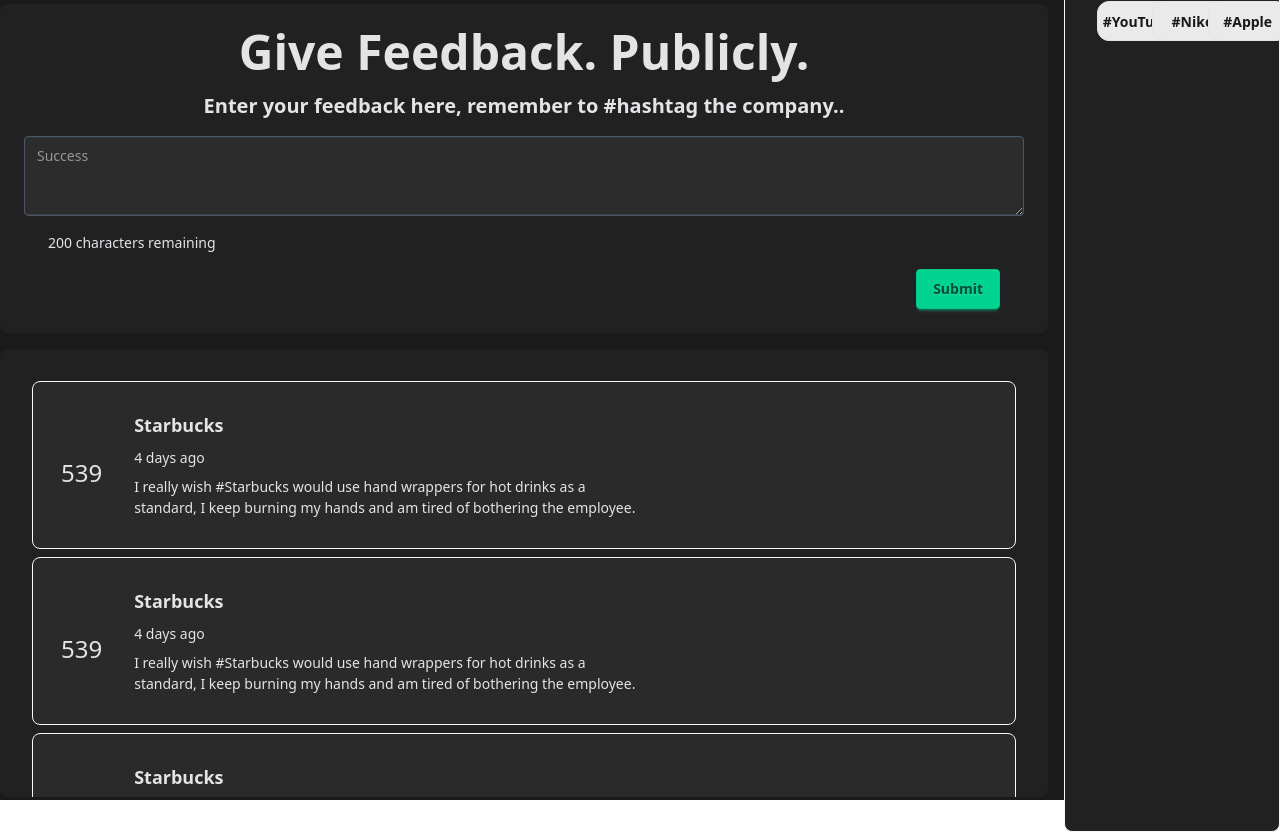
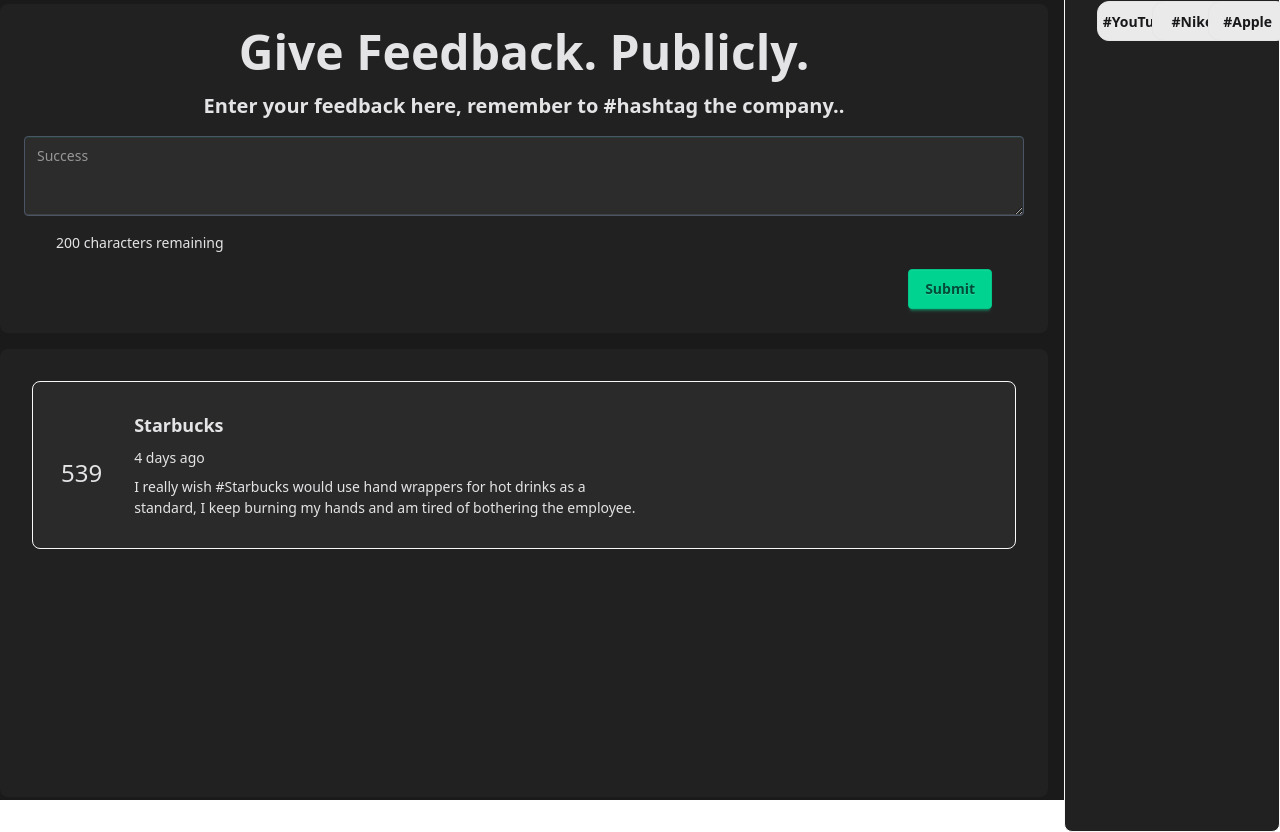
Before and after one commit to jacobferreras/your-voice, a Next.js app: page / in a window 1280 px wide. Built offline with nearby package versions, Linux system fonts and the light colour scheme.

Commit message:
style(Button, WordsLimit): adjust padding for improved layout consistency refactor(ListContainer): remove duplicate feedback entries for cleaner display

```diff
--- a/components/Button.tsx
+++ b/components/Button.tsx
@@ -2,7 +2,7 @@
 
 const Button = () => {
   return (
-    <div className="w-full flex justify-end pr-6">
+    <div className="w-full flex justify-end pr-8">
       <button className="btn btn-success">Submit</button>
     </div>
   );
--- a/components/ListContainer.tsx
+++ b/components/ListContainer.tsx
@@ -20,34 +20,6 @@
                 </div>
               </div>
             </li>
-            <li>
-              <div className="card card-border bg-[#2a2a2a] w-auto flex flex-row">
-                <h2 className="pt-4 ml-4 text-2xl">539</h2>
-                <div className="card-body text-start">
-                  <h2 className="card-title font-bold">Starbucks</h2>
-                  <h3>4 days ago</h3>
-                  <p>
-                    I really wish #Starbucks would use hand wrappers for hot
-                    drinks as a standard, I keep burning my hands and am tired
-                    of bothering the employee.
-                  </p>
-                </div>
-              </div>
-            </li>
-            <li>
-              <div className="card card-border bg-[#2a2a2a] w-auto flex flex-row">
-                <h2 className="pt-4 ml-4 text-2xl">539</h2>
-                <div className="card-body text-start">
-                  <h2 className="card-title font-bold">Starbucks</h2>
-                  <h3>4 days ago</h3>
-                  <p>
-                    I really wish #Starbucks would use hand wrappers for hot
-                    drinks as a standard, I keep burning my hands and am tired
-                    of bothering the employee.
-                  </p>
-                </div>
-              </div>
-            </li>
           </ul>
         </div>
       </div>
--- a/components/WordsLimit.tsx
+++ b/components/WordsLimit.tsx
@@ -7,7 +7,7 @@
 const WordsLimit = ({ remainingChars }: WordsLimitProps) => {
   return (
     <>
-      <div className="text-left w-full pl-6">
+      <div className="text-left w-full pl-8">
         <p>{remainingChars} characters remaining</p>
       </div>
     </>
```
